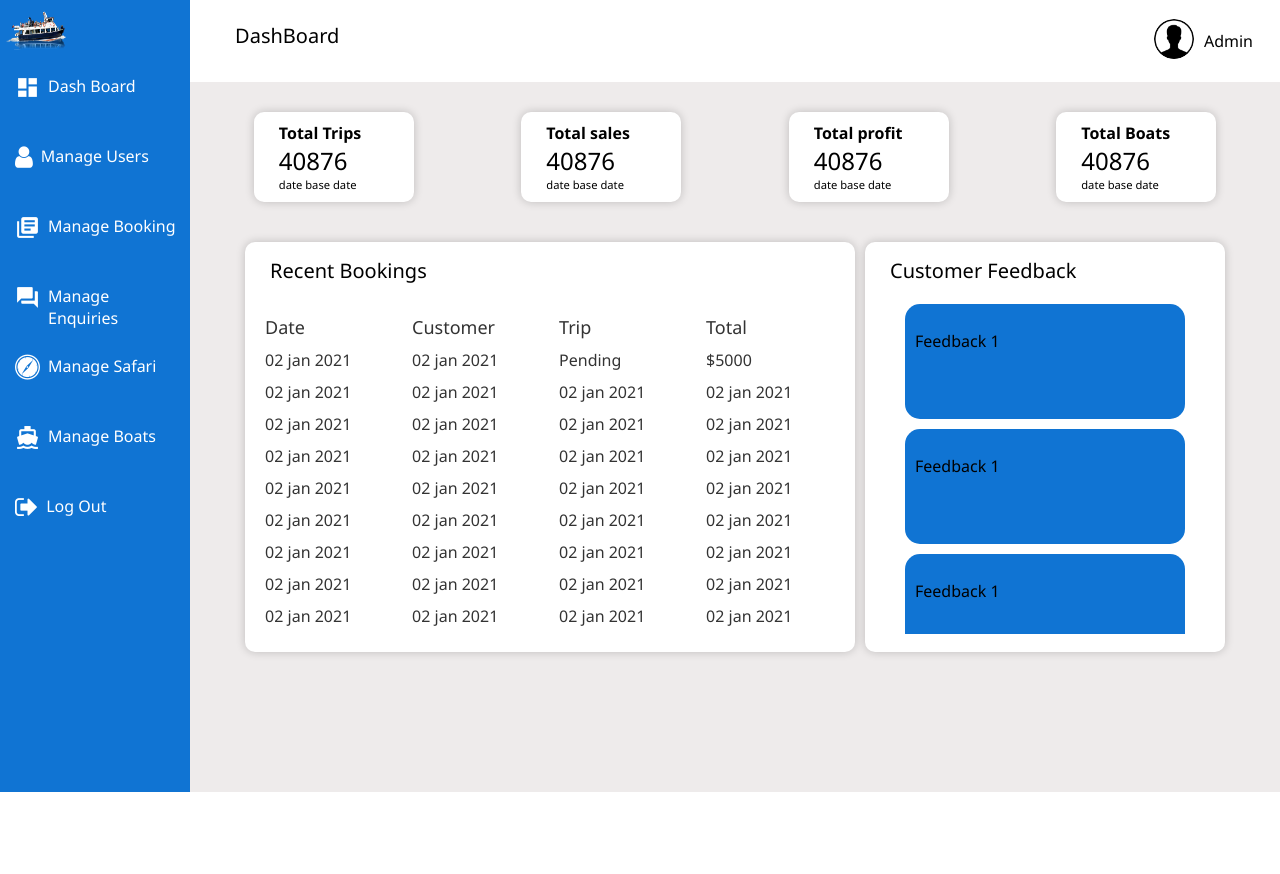
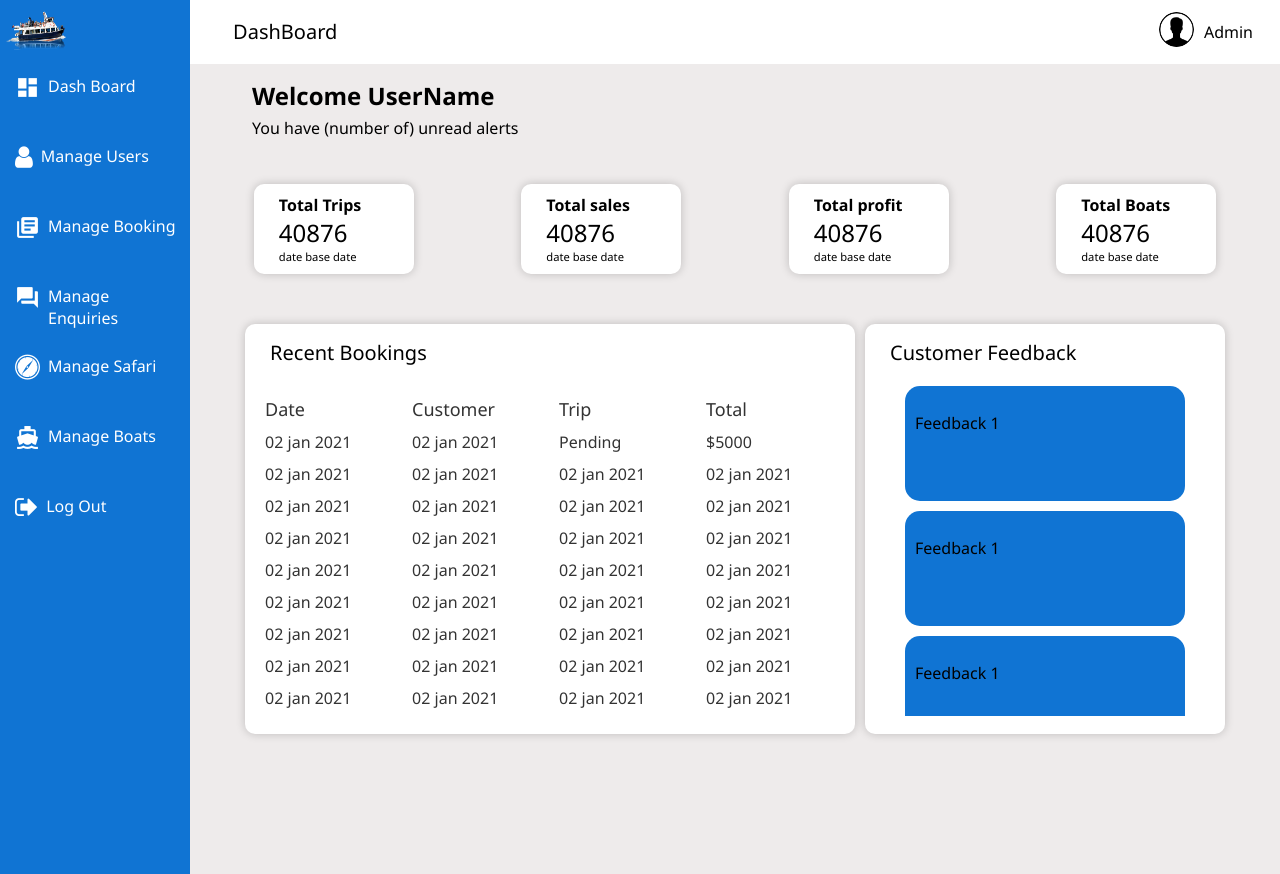
Before and after one commit to Gayashaan/Boat_Safari_Management_System, a PHP site: page /admin/dashboard.html in a window 1280 px wide. Before the commit the page ends 792 px from the top, so only its background shows below. Run offline with PHP 8.4, Linux system fonts and the light colour scheme.

Commit message:
dashboard user greeting message

```diff
--- a/admin/css/common.css
+++ b/admin/css/common.css
@@ -93,6 +93,7 @@ html,body{
 .right_panel > .upper_panel{
     padding: 12px;
     padding-left: 0;
+    height: 40px;
     background-color: rgb(255, 255, 255);
     display: flex;
     width: relative;
@@ -103,8 +104,10 @@ html,body{
 
 .right_panel > .upper_panel > .upper_panel_left{
 
-    padding: 5px;
-    padding-bottom: 0;
+    padding: 3px;
+    margin: 3px;
+    margin-left: 40px;
+
 
 }
 
@@ -128,15 +131,10 @@ html,body{
 }
 
 .right_panel > .upper_panel > .upper_panel_right > .user > img{
-    height: 40px;
-    width: 40px;
+    height: 35px;
+    width: 35px;
     border-radius: 50%;
     margin-right: 10px;
-}
-
-.right_panel > .upper_panel > .upper_panel_left{
-    margin: 5px;
-    margin-left: 40px;
 }
 
 /* .middle_panel{
--- a/admin/css/dashboard.css
+++ b/admin/css/dashboard.css
@@ -3,15 +3,37 @@
 /* .middle_panel{
     background-color: aqua;
 } */
-
+.greeting{
+    /* background-color: #1074d3; */
+    margin-bottom: 0;
+    padding: 10px;
+    margin-top: 5px;
+    margin-left: 50px;
+    margin-right: auto;
+    width:500px
+}
+.greeting > p{
+    /* background-color: aliceblue; */
+    margin: 0;
+    margin-bottom: 5px;
+    margin-left: 2px;
+    margin-right: auto;
+    width: fit-content;
+}
+.greeting > .head{
+    color: #000000;
+    font-size: 1.5em;
+    font-weight: 600;
+}
 .middle_panel > .upper_box{
     display: flex;
     flex-direction: row;
     flex-wrap: wrap;
     justify-content: space-between;
-    padding: 10px;
+    padding: 10px 10px 10px 10px;
     padding-top: 30px;
     margin-bottom: 0px;
+    /* background-color:#1074d3 ; */
 }
 
 .middle_panel > .upper_box > .box{
@@ -26,7 +48,7 @@
     padding: 5px;
     margin-left: auto;
     margin-right: auto;
-    margin-bottom: 0px;
+    margin-bottom: 10px;
     transition: 0.5s;
 }
 
--- a/admin/dashboard.html
+++ b/admin/dashboard.html
@@ -61,6 +61,10 @@
 
                 </div>
 
+            </div>
+            <div class="greeting">
+                <p class="head">Welcome UserName</p>
+                <p>You have (number of) unread alerts</p>
             </div>
 
             <div class="middle_panel">
```
